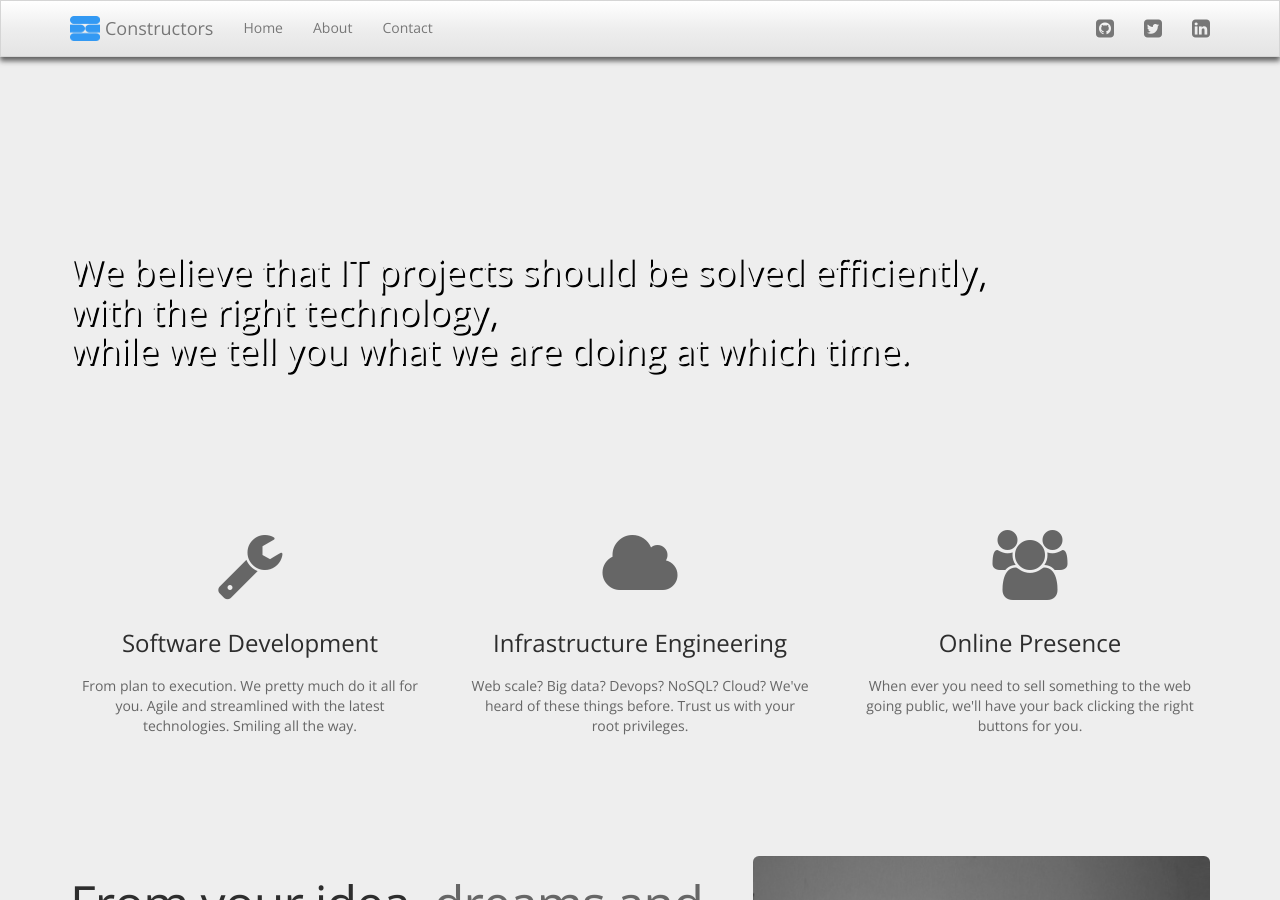
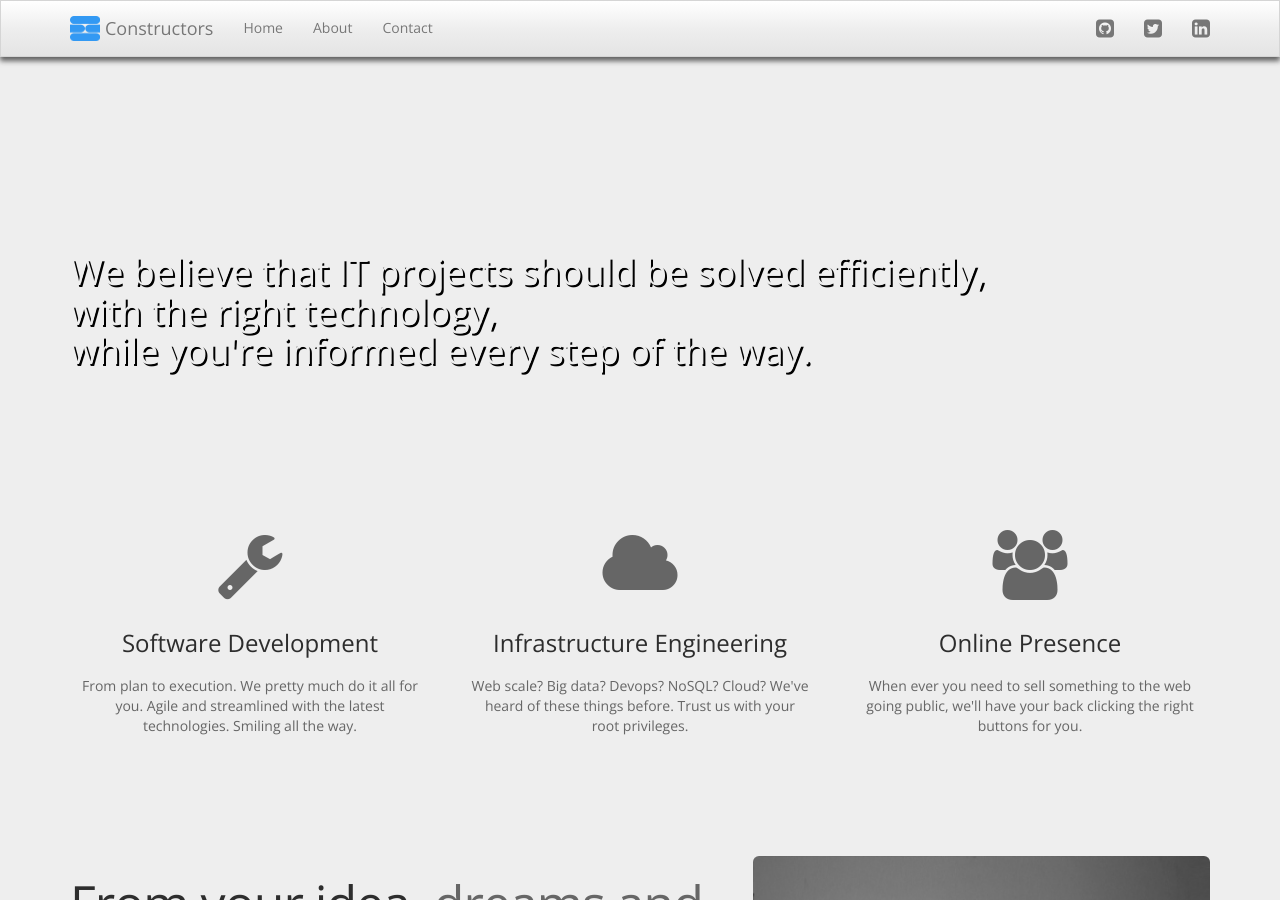
Before and after one commit to constructors/constructors.nl, a Jekyll site: the page built from index.html, in a window 1280 px wide and 900 px high. Built offline with Jekyll 4.4.1, drawn with Linux system fonts in a browser that asks for light colours; nearby versions of some CDN libraries; Markdown is read by kramdown in place of the engine named in the settings.

Commit message:
Shorter marketing.

```diff
--- a/index.html
+++ b/index.html
@@ -9,7 +9,8 @@ body: front-page
 <section class="container eindhoven-header">
   <h1>We believe that IT projects should be solved efficiently,<br>
     with the right technology,<br>
-    while we tell you what we are doing at which time.</h1>
+    while you're informed every step of the way.
+  </h1>
   <span></span>
 </section>
 
```
